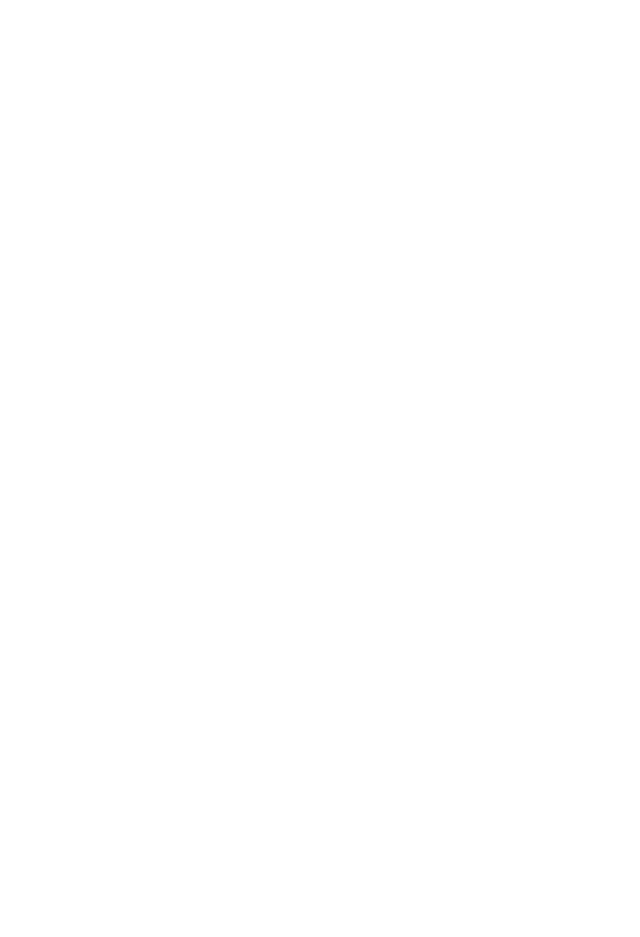
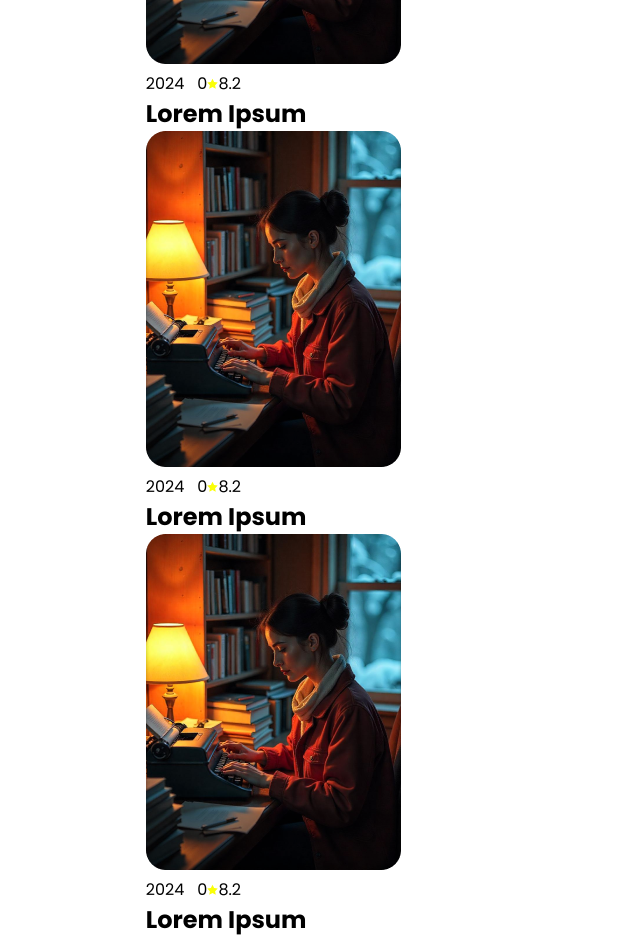
Before and after one commit to Zaranasirova/nva_ailesi, a React (Vite) app: page / in a window 1280 px wide. Shown: the part 1740-2677 px from the top of the page, without its empty margins (0-640 px from the left). Before the commit the page ends 1433 px from the top, so only its background shows below. Built offline with nearby package versions, Linux system fonts and the light colour scheme.

Commit message:
Complete most-read section structure

```diff
--- a/src/pages/sections/PopularScenarios.tsx
+++ b/src/pages/sections/PopularScenarios.tsx
@@ -13,15 +13,99 @@
               <img src={image} alt="most-read" />
             </div>
             <div className="post-info">
+              <div className="movie-meta">
                 <span className="read-year">2024</span>
                 <span className="read-comment">
-              <img src={comment} alt="comment-svg" className="comment-icon" />
+                  <img
+                    src={comment}
+                    alt="comment-svg"
+                    className="comment-icon"
+                  />
                   <span className="comment-number">0</span>
                 </span>
                 <span className="read-stars">
                   <img src={stars} alt="stars-svg" className="star-image" />
                   <span className="stars-number">8.2</span>
                 </span>
+              </div>
+              <div className="movie-title">
+                <h2>Lorem Ipsum</h2>
+              </div>
+            </div>
+          </div>
+          <div className="most-read">
+            <div className="most-read-image">
+              <img src={image} alt="most-read" />
+            </div>
+            <div className="post-info">
+              <div className="movie-meta">
+                <span className="read-year">2024</span>
+                <span className="read-comment">
+                  <img
+                    src={comment}
+                    alt="comment-svg"
+                    className="comment-icon"
+                  />
+                  <span className="comment-number">0</span>
+                </span>
+                <span className="read-stars">
+                  <img src={stars} alt="stars-svg" className="star-image" />
+                  <span className="stars-number">8.2</span>
+                </span>
+              </div>
+              <div className="movie-title">
+                <h2>Lorem Ipsum</h2>
+              </div>
+            </div>
+          </div>
+          <div className="most-read">
+            <div className="most-read-image">
+              <img src={image} alt="most-read" />
+            </div>
+            <div className="post-info">
+              <div className="movie-meta">
+                <span className="read-year">2024</span>
+                <span className="read-comment">
+                  <img
+                    src={comment}
+                    alt="comment-svg"
+                    className="comment-icon"
+                  />
+                  <span className="comment-number">0</span>
+                </span>
+                <span className="read-stars">
+                  <img src={stars} alt="stars-svg" className="star-image" />
+                  <span className="stars-number">8.2</span>
+                </span>
+              </div>
+              <div className="movie-title">
+                <h2>Lorem Ipsum</h2>
+              </div>
+            </div>
+          </div>
+          <div className="most-read">
+            <div className="most-read-image">
+              <img src={image} alt="most-read" />
+            </div>
+            <div className="post-info">
+              <div className="movie-meta">
+                <span className="read-year">2024</span>
+                <span className="read-comment">
+                  <img
+                    src={comment}
+                    alt="comment-svg"
+                    className="comment-icon"
+                  />
+                  <span className="comment-number">0</span>
+                </span>
+                <span className="read-stars">
+                  <img src={stars} alt="stars-svg" className="star-image" />
+                  <span className="stars-number">8.2</span>
+                </span>
+              </div>
+              <div className="movie-title">
+                <h2>Lorem Ipsum</h2>
+              </div>
             </div>
           </div>
         </div>
```
Lines whose indentation alone changed are shown as unchanged.
